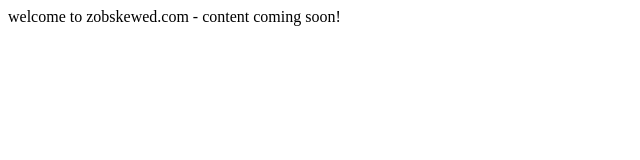
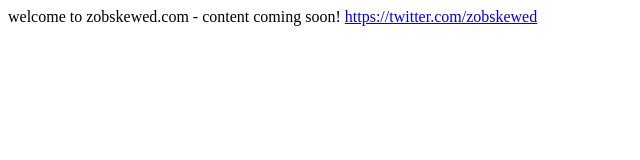
Before and after one commit to zobskewed/zobskewed.github.io, a plain HTML site: page index.html in a window 1280 px wide. Shown: the whole page, without its empty margins (0-640 px from the left). Drawn offline with Linux system fonts and the light colour scheme.

Commit message:
Update index.html

```diff
--- a/index.html
+++ b/index.html
@@ -1 +1,3 @@
 welcome to zobskewed.com - content coming soon!
+
+<a href="https://twitter.com/zobskewed">https://twitter.com/zobskewed</a>
```
